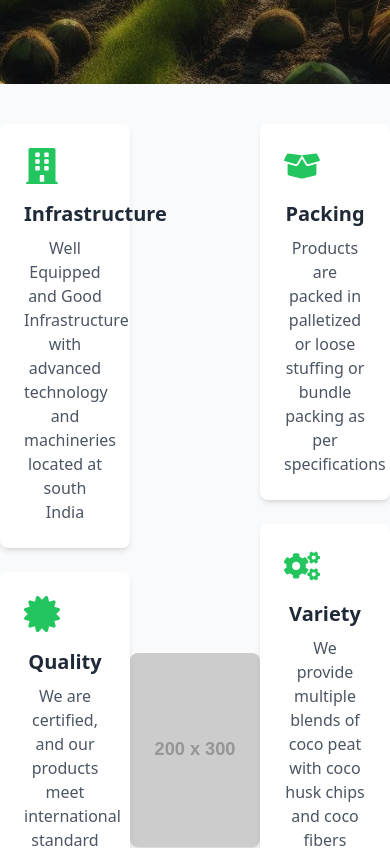
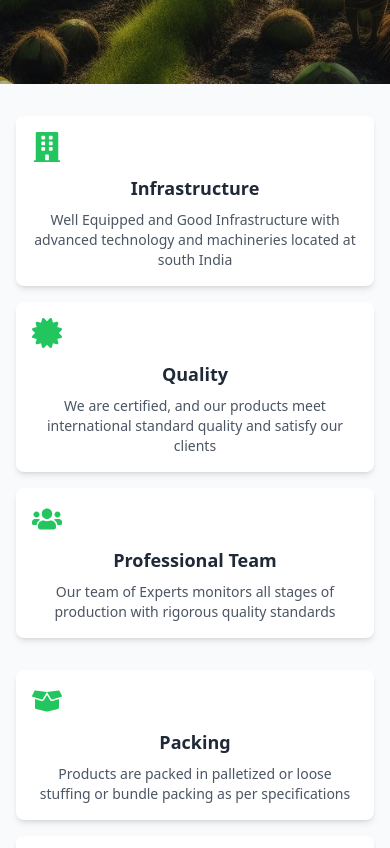
Before and after one commit to Mrgig7/Cocox_New, a React (Vite) app in the folder frontend/: page / in a window 390 px wide. Shown: the part 760-1608 px from the top of the page. Built offline with nearby package versions, Linux system fonts and the light colour scheme.

Commit message:
responsive changes

```diff
--- a/frontend/src/components/CardSection.jsx
+++ b/frontend/src/components/CardSection.jsx
@@ -11,37 +11,57 @@ const CardSection = () => {
     ];
 
     return (
-        <section className="w-full py-10 bg-gray-50 flex justify-center items-center">
-            <div className="flex w-full max-w-6xl justify-between">
+        <section className="w-full py-8 md:py-10 bg-gray-50">
+            <div className="container mx-auto px-4">
+                <div className="flex flex-col lg:flex-row lg:justify-between lg:items-center gap-8">
                     {/* Left Column */}
-                <div className="flex flex-col space-y-6 w-1/3">
+                    <div className="flex flex-col space-y-4 lg:w-1/3">
                         {cards.slice(0, 3).map((card, index) => (
-                        <div key={index} className="bg-white p-6 rounded-lg shadow-md text-center transform transition hover:scale-105">
-                            <div className="text-4xl text-green-500 mb-4">
+                            <div
+                                key={index}
+                                className="bg-white p-4 md:p-6 rounded-lg shadow-md text-center transform transition hover:scale-105"
+                            >
+                                <div className="text-3xl md:text-4xl text-green-500 mb-3 md:mb-4">
                                     {card.icon}
                                 </div>
-                            <h3 className="text-xl font-bold mb-2 text-gray-800">{card.title}</h3>
-                            <p className="text-gray-600">{card.description}</p>
+                                <h3 className="text-lg md:text-xl font-bold mb-2 text-gray-800">
+                                    {card.title}
+                                </h3>
+                                <p className="text-sm md:text-base text-gray-600">
+                                    {card.description}
+                                </p>
                             </div>
                         ))}
                     </div>
 
-                {/* Center Image */}
-                <div className="flex items-center justify-center w-1/3">
-                    <img src="https://via.placeholder.com/200x300" alt="Placeholder" className="rounded-lg shadow-md" />
+                    {/* Center Image - Hidden on mobile, shown on larger screens */}
+                    <div className="hidden lg:flex items-center justify-center lg:w-1/3">
+                        <img
+                            src="https://via.placeholder.com/200x300"
+                            alt="Placeholder"
+                            className="rounded-lg shadow-md w-full max-w-[250px]"
+                        />
                     </div>
 
                     {/* Right Column */}
-                <div className="flex flex-col space-y-6 w-1/3">
+                    <div className="flex flex-col space-y-4 lg:w-1/3">
                         {cards.slice(3).map((card, index) => (
-                        <div key={index} className="bg-white p-6 rounded-lg shadow-md text-center transform transition hover:scale-105">
-                            <div className="text-4xl text-green-500 mb-4">
+                            <div
+                                key={index}
+                                className="bg-white p-4 md:p-6 rounded-lg shadow-md text-center transform transition hover:scale-105"
+                            >
+                                <div className="text-3xl md:text-4xl text-green-500 mb-3 md:mb-4">
                                     {card.icon}
                                 </div>
-                            <h3 className="text-xl font-bold mb-2 text-gray-800">{card.title}</h3>
-                            <p className="text-gray-600">{card.description}</p>
+                                <h3 className="text-lg md:text-xl font-bold mb-2 text-gray-800">
+                                    {card.title}
+                                </h3>
+                                <p className="text-sm md:text-base text-gray-600">
+                                    {card.description}
+                                </p>
                             </div>
                         ))}
+                    </div>
                 </div>
             </div>
         </section>
--- a/frontend/src/components/ProductCard.jsx
+++ b/frontend/src/components/ProductCard.jsx
@@ -6,28 +6,45 @@ const ProductCard = ({ title, description, imageUrl }) => {
     const [isModalOpen, setIsModalOpen] = useState(false);
 
     return (
-        <div>
+        <div className="w-full">
             <div
-                className="bg-white p-6 rounded-lg shadow-lg w-72 text-center transform transition-transform hover:scale-105 cursor-pointer"
+                className="bg-white p-4 sm:p-6 rounded-lg shadow-lg w-full sm:w-72 text-center transform transition-transform hover:scale-105 cursor-pointer"
                 onClick={() => setIsModalOpen(true)}
             >
-                <img src={imageUrl} alt="" className="h-48 w-full object-cover rounded-md mb-4" />
-                <h3 className="text-xl font-semibold mb-2">{title}</h3>
-                <p className="text-gray-600 mb-4">{description.slice(0, 50)}...</p>
-                <button className="bg-green-500 text-white py-2 px-4 rounded hover:bg-green-600 transition">
+                <img
+                    src={imageUrl}
+                    alt=""
+                    className="h-36 sm:h-48 w-full object-cover rounded-md mb-3 sm:mb-4"
+                />
+                <h3 className="text-lg sm:text-xl font-semibold mb-2">{title}</h3>
+                <p className="text-sm sm:text-base text-gray-600 mb-3 sm:mb-4">
+                    {description.slice(0, 50)}...
+                </p>
+                <button className="w-full sm:w-auto bg-green-500 text-white py-2 px-4 rounded hover:bg-green-600 transition text-sm sm:text-base">
                     Learn More
                 </button>
             </div>
 
             {/* Modal Component */}
             <FramerModal open={isModalOpen} setOpen={setIsModalOpen}>
-                <div className="flex flex-col items-center justify-center p-6 space-y-4">
-                    <img src="https://via.placeholder.com/150" alt="Placeholder" className="h-40 w-full object-contain mb-4 rounded-lg" />
-                    <h2 className="text-2xl font-bold text-center text-gray-800">{title}</h2>
-                    <p className="text-gray-600 text-center">{description}</p>
-                    <div className="flex space-x-2 mt-4">
+                <div className="flex flex-col items-center justify-center p-4 sm:p-6 space-y-3 sm:space-y-4">
+                    <img
+                        src="https://via.placeholder.com/150"
+                        alt="Placeholder"
+                        className="h-32 sm:h-40 w-full object-contain mb-3 sm:mb-4 rounded-lg"
+                    />
+                    <h2 className="text-xl sm:text-2xl font-bold text-center text-gray-800">
+                        {title}
+                    </h2>
+                    <p className="text-sm sm:text-base text-gray-600 text-center">
+                        {description}
+                    </p>
+                    <div className="flex flex-wrap justify-center gap-2 mt-3 sm:mt-4">
                         {['#Tag1', '#Tag2', '#Tag3'].map((tag, index) => (
-                            <span key={index} className="bg-gray-200 text-gray-700 px-3 py-1 rounded-full text-sm">
+                            <span
+                                key={index}
+                                className="bg-gray-200 text-gray-700 px-2 sm:px-3 py-1 rounded-full text-xs sm:text-sm"
+                            >
                                 {tag}
                             </span>
                         ))}
```
Lines whose indentation alone changed are shown as unchanged.
